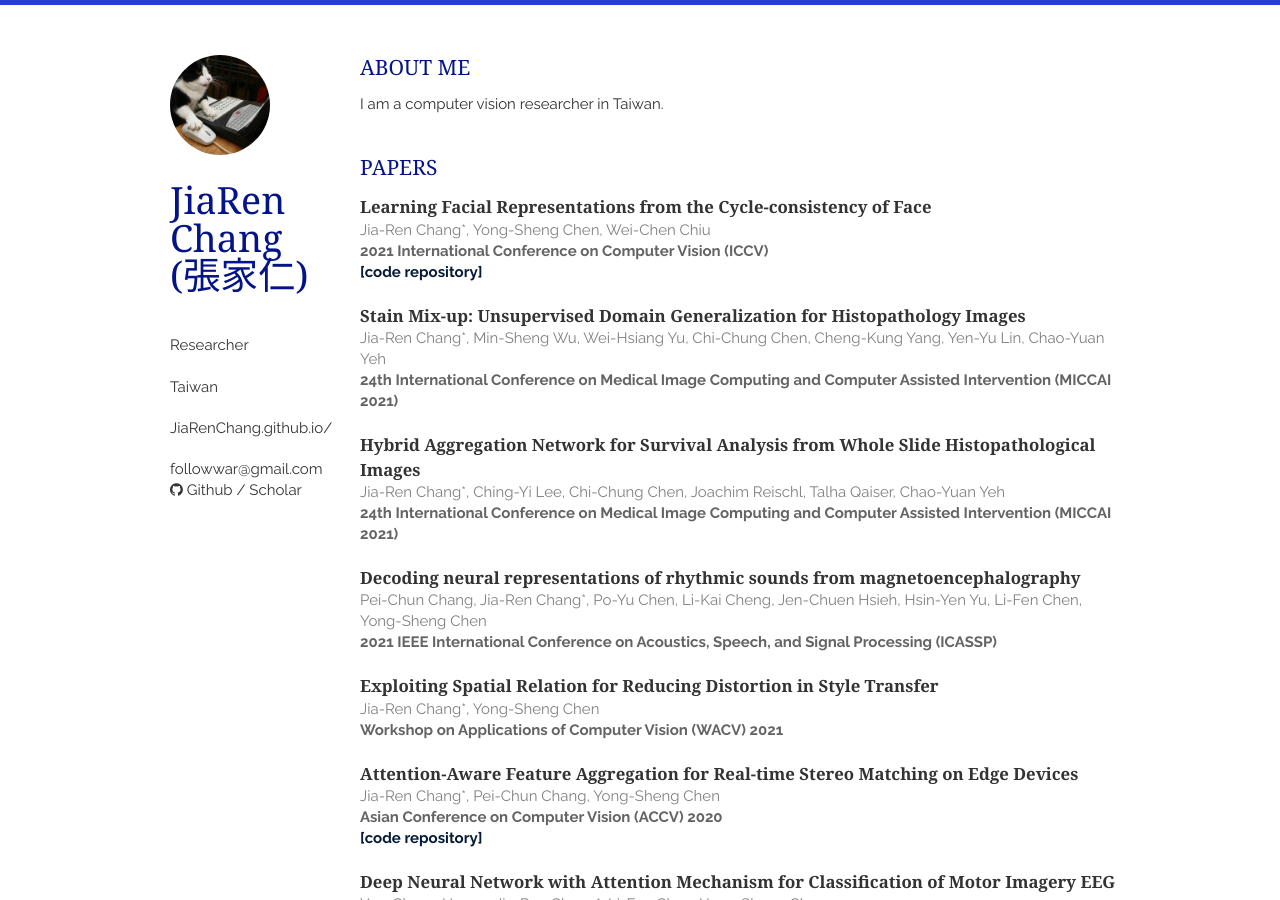
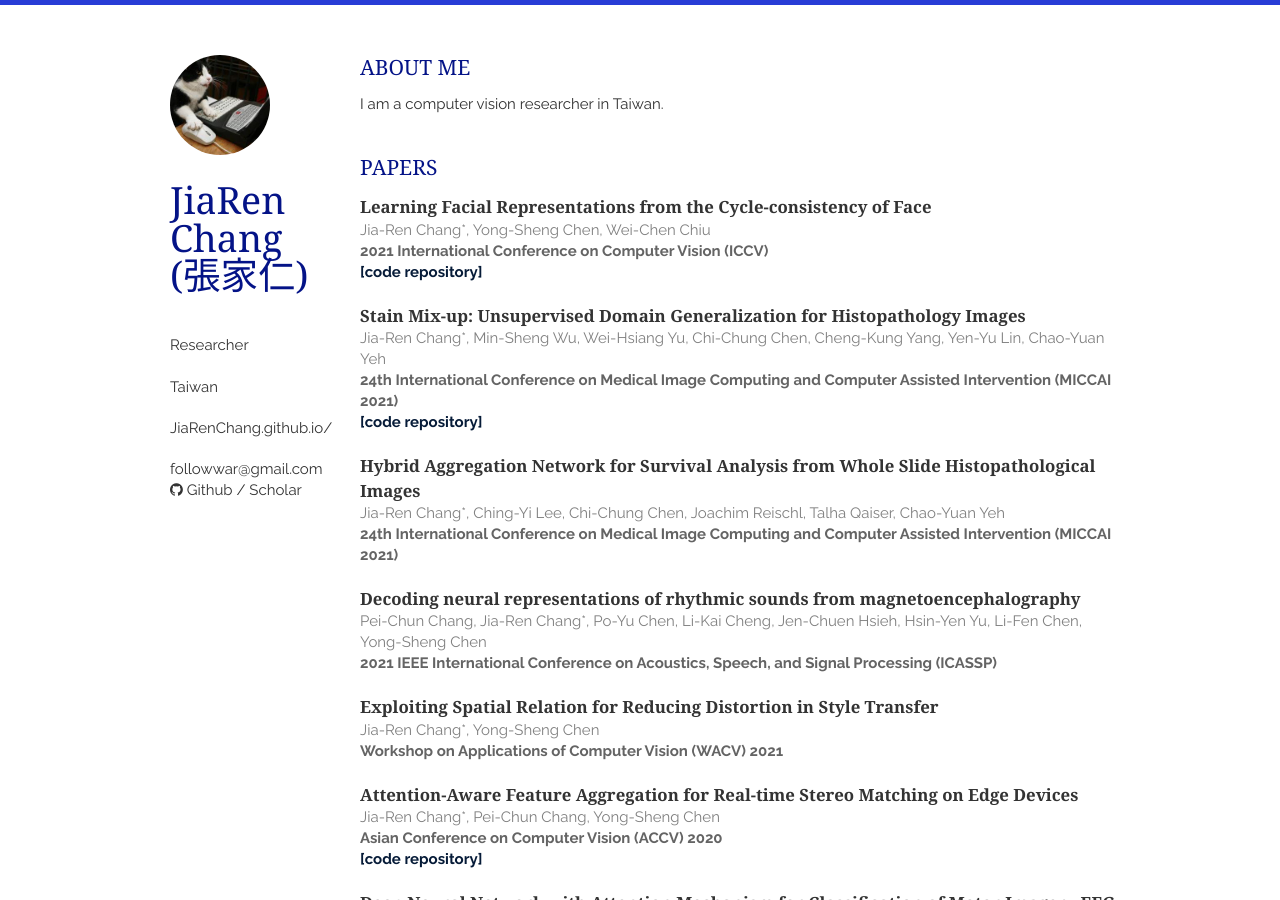
Before and after one commit to JiaRenChang/JiaRenChang.github.io, a Jekyll site: the page built from index.html, in a window 1280 px wide and 900 px high. Built offline with Jekyll 4.4.1, drawn with Linux system fonts in a browser that asks for light colours; nearby versions of some CDN libraries; the list of posts is cut into pages by our own code; a style sheet for code colours, icons or effects is not loaded.

Commit message:
Update papers.html

```diff
--- a/_includes/papers.html
+++ b/_includes/papers.html
@@ -22,6 +22,9 @@
         <p>
             <em>24th International Conference on Medical Image Computing and Computer Assisted Intervention (MICCAI 2021)</em>
         </p>
+        <p><a href="https://github.com/aetherAI/stain-mixup">
+            <em><font color="#061b38">[code repository]</font></em>
+        </a></p>
     </article>
 
 
```
